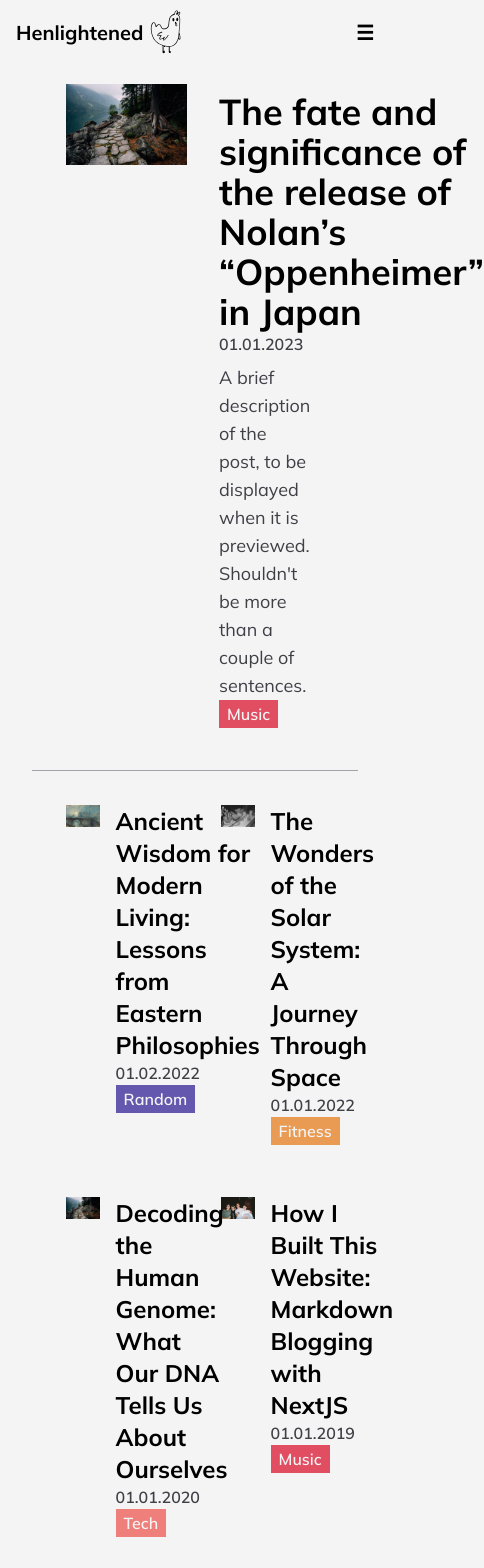
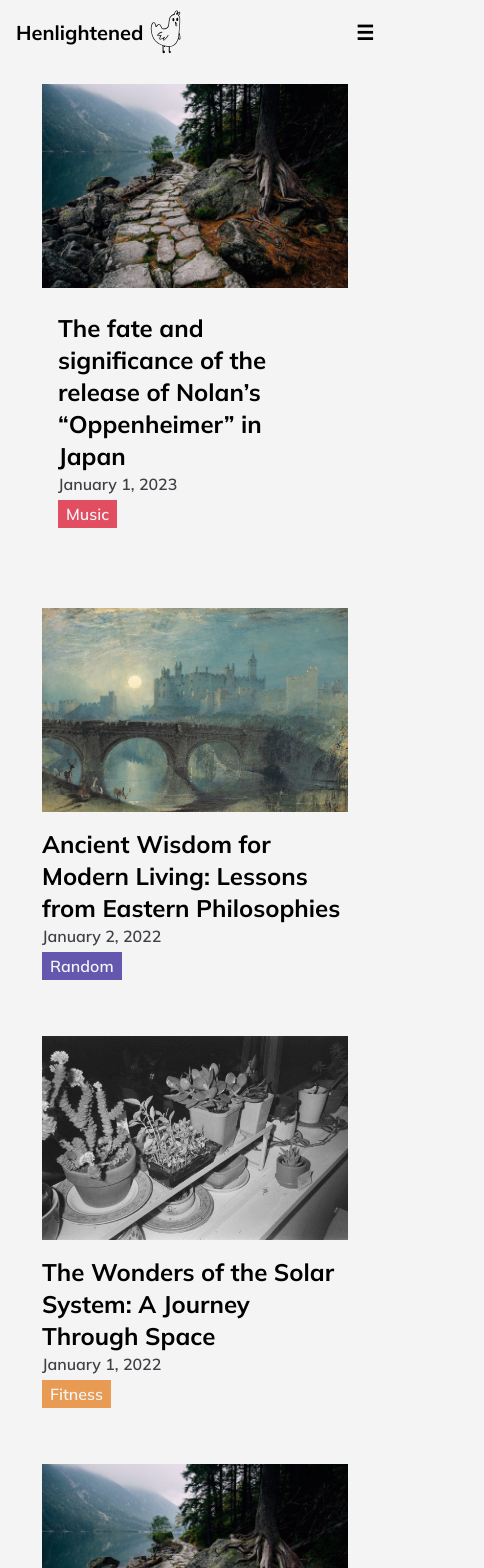
Before and after one commit to hentity/site, a Next.js app: page / in a window 390 px wide. Shown: the top 1568 px of the page, 484 px wide, since content can reach past the window. Built offline with nearby package versions, Linux system fonts and the light colour scheme.

Commit message:
mobile compatibility

```diff
--- a/app/page.jsx
+++ b/app/page.jsx
@@ -50,9 +50,9 @@ export default function Home() {
 
   return (
     <>
-      <div className="px-8">
+      <div className="px-2 md:px-8">
         {allPostsData.length > 0 && (
-          <div className="max-w-screen-2xl mx-auto p-4 pt-0 border-b border-b-borders">
+          <div className="max-w-screen-2xl mx-auto p-4 pt-0 lg:border-b lg:border-b-borders">
             <HeroPostCard {...allPostsData[0]} />
           </div>
         )}
@@ -67,7 +67,7 @@ export default function Home() {
                 .slice(1)
                 .map(
                   ({ id, date, title, category, coverImage, description }) => (
-                    <div key={id} className="w-1/2 p-4">
+                    <div key={id} className="w-full lg:w-1/2 p-4">
                       <PostCard
                         id={id}
                         date={date}
--- a/components/heroPostCard.jsx
+++ b/components/heroPostCard.jsx
@@ -23,9 +23,9 @@ export default function HeroPostCard({
       <Link
         key={id}
         href={`/posts/${id}`}
-        className="transition p-2 flex group duration-300 h-full ease-in-out bg-postBackground rounded-custom border border-2 border-postBackground hover:border-shadows hover:bg-fpostBackgroundHover hover:shadow-xl hover:shadow-shadows hover:-translate-y-1.5"
+        className="transition p-2 flex max-md:flex-col group duration-300 h-full ease-in-out bg-postBackground rounded-custom border border-2 border-postBackground hover:border-shadows hover:bg-fpostBackgroundHover hover:shadow-xl hover:shadow-shadows hover:-translate-y-1.5"
       >
-        <div className="w-1/2 p-2">
+        <div className="w-full md:w-5/12 p-2">
           <div className="relative w-full" style={{ paddingTop: "66.66%" }}>
             <Image
               className="object-cover rounded-custom absolute inset-0 w-full h-full"
@@ -37,32 +37,44 @@ export default function HeroPostCard({
           </div>
         </div>
 
-        <div className="flex flex-col justify-top w-1/2 px-6 py-4">
+        <div className="flex flex-col w-full md:w-7/12 lg:w-1/2 px-6 py-4 h-fill">
           <div className="flex">
-            <div className="relative text-textPrimary font-sans font-bold text-4xl w-fit ">
+            <div className="relative text-textPrimary font-sans font-bold text-2xl lg:text-4xl w-fit ">
               {title}
             </div>
           </div>
-          <p className="text-textMuted text-md font-semibold font-light font-sans">
+          <div className="text-textMuted text-md h-fit font-semibold font-light font-sans">
             {new Date(date)
-              .toLocaleDateString(undefined, {
+              .toLocaleDateString("default", {
+                day: "numeric",
+                month: "long",
                 year: "numeric",
-                month: "2-digit",
-                day: "2-digit",
               })
-              .replace(/\//g, ".")}
+              .replace(/\//g, " ")}
+          </div>
+          <p className="max-lg:hidden text-lg font-sans text-textPrimary mt-2">
+            {description}
           </p>
-          <p className="text-lg font-sans text-textMuted mt-2">{description}</p>
-          <div className="flex">
-            <div
-              style={{
-                backgroundColor: categoryColours[category],
-              }}
-              className="px-2 rounded-custom py-0.5 font-sans font-semibold text-textCategoryLabel"
-            >
-              {category}
+          {/* <div className="relative font-sans font-bold text-lg">Read more</div> */}
+          <div
+            style={{
+              backgroundColor: categoryColours[category],
+            }}
+            className="px-2 my-1 rounded-custom w-fit py-0.5 font-sans font-semibold text-textCategoryLabel"
+          >
+            {category}
+          </div>
+          {/* <div className="flex h-full items-end self-end">
+            <div className="text-textMuted text-md h-fit font-semibold font-light font-sans">
+              {new Date(date)
+                .toLocaleDateString(undefined, {
+                  year: "numeric",
+                  month: "2-digit",
+                  day: "2-digit",
+                })
+                .replace(/\//g, ".")}
             </div>
-          </div>
+          </div> */}
         </div>
       </Link>
     </>
--- a/components/navbar.jsx
+++ b/components/navbar.jsx
@@ -82,7 +82,7 @@ export default function Navbar() {
                   ></div>
                 )}
 
-                <div className="cursor-pointer font-sans text-xl py-1 text-textPrimary transition duration-300 group-hover:-translate-y-0.5">
+                <div className="cursor-pointer font-sans text-xl py-1 text-textPrimary transition duration-200 group-hover:-translate-y-0.5">
                   {category}
                 </div>
               </Link>
@@ -124,7 +124,7 @@ export default function Navbar() {
                   setSelectedCategory(category);
                   setIsMenuOpen(false);
                 }}
-                className="flex w-full p-1 items-center space-x-2 font-sans text-2xl focus:bg-postBackgroundHover"
+                className="flex w-full p-1 items-center space-x-2 font-sans font-semibold text-2xl focus:bg-postBackgroundHover"
               >
                 <div
                   style={{ backgroundColor: categoryColours[category] }}
@@ -137,7 +137,7 @@ export default function Navbar() {
           <Link
             href="/about"
             onClick={() => setIsMenuOpen(false)}
-            className="p-1 pt-4 border-t-2 lowercase w-full font-sans text-2xl focus:bg-postBackgroundHover"
+            className="p-1 pt-4 border-t-2 font-semibold w-full font-sans text-2xl focus:bg-postBackgroundHover"
           >
             About
           </Link>
--- a/components/postCard.jsx
+++ b/components/postCard.jsx
@@ -24,19 +24,21 @@ export default function PostCard({
         key={id}
         href={`/posts/${id}`}
         className={
-          "transition flex group duration-300 h-full ease-in-out rounded-custom bg-postBackground border-2 border-postBackground hover:border-shadows hover:shadow-xl hover:shadow-shadows hover:-translate-y-1.5 hover:fscale-[103%]"
+          "transition flex max-md:flex-col group duration-300 h-full ease-in-out rounded-custom bg-postBackground border-2 border-postBackground hover:border-shadows hover:shadow-xl hover:shadow-shadows hover:-translate-y-1.5 hover:fscale-[103%]"
         }
       >
-        <div className="w-5/12 p-2">
-          <Image
-            className="object-cover aspect-[3/2] rounded-custom "
-            src={coverImage}
-            alt={title}
-            width={288}
-            height={216}
-          />
+        <div className="w-full md:w-5/12 p-2">
+          <div className="relative w-full" style={{ paddingTop: "66.66%" }}>
+            <Image
+              className="object-cover rounded-custom absolute inset-0 w-full h-full"
+              src={coverImage}
+              alt={title}
+              layout="fill"
+              objectFit="cover"
+            />
+          </div>
         </div>
-        <div className="flex flex-col justify-top w-7/12 p-2 h-full">
+        <div className="w-full flex flex-col justify-top md:w-7/12 p-2">
           <div className="flex">
             <div className="relative text-textPrimary font-sans font-bold text-2xl w-fit">
               {title}
@@ -44,19 +46,19 @@ export default function PostCard({
           </div>
           <div className="text-textMuted text-md font-semibold font-light font-sans ">
             {new Date(date)
-              .toLocaleDateString(undefined, {
+              .toLocaleDateString("default", {
+                day: "numeric",
+                month: "long",
                 year: "numeric",
-                month: "2-digit",
-                day: "2-digit",
               })
-              .replace(/\//g, ".")}
+              .replace(/\//g, " ")}
           </div>
-          <div className="flex h-fit">
+          <div className="flex h-full py-1">
             <div
               style={{
                 backgroundColor: categoryColours[category],
               }}
-              className="px-2 rounded-custom py-0.5 font-sans font-semibold text-textCategoryLabel"
+              className="h-fit px-2 rounded-custom py-0.5 font-sans font-semibold text-textCategoryLabel"
             >
               {category}
             </div>
```
